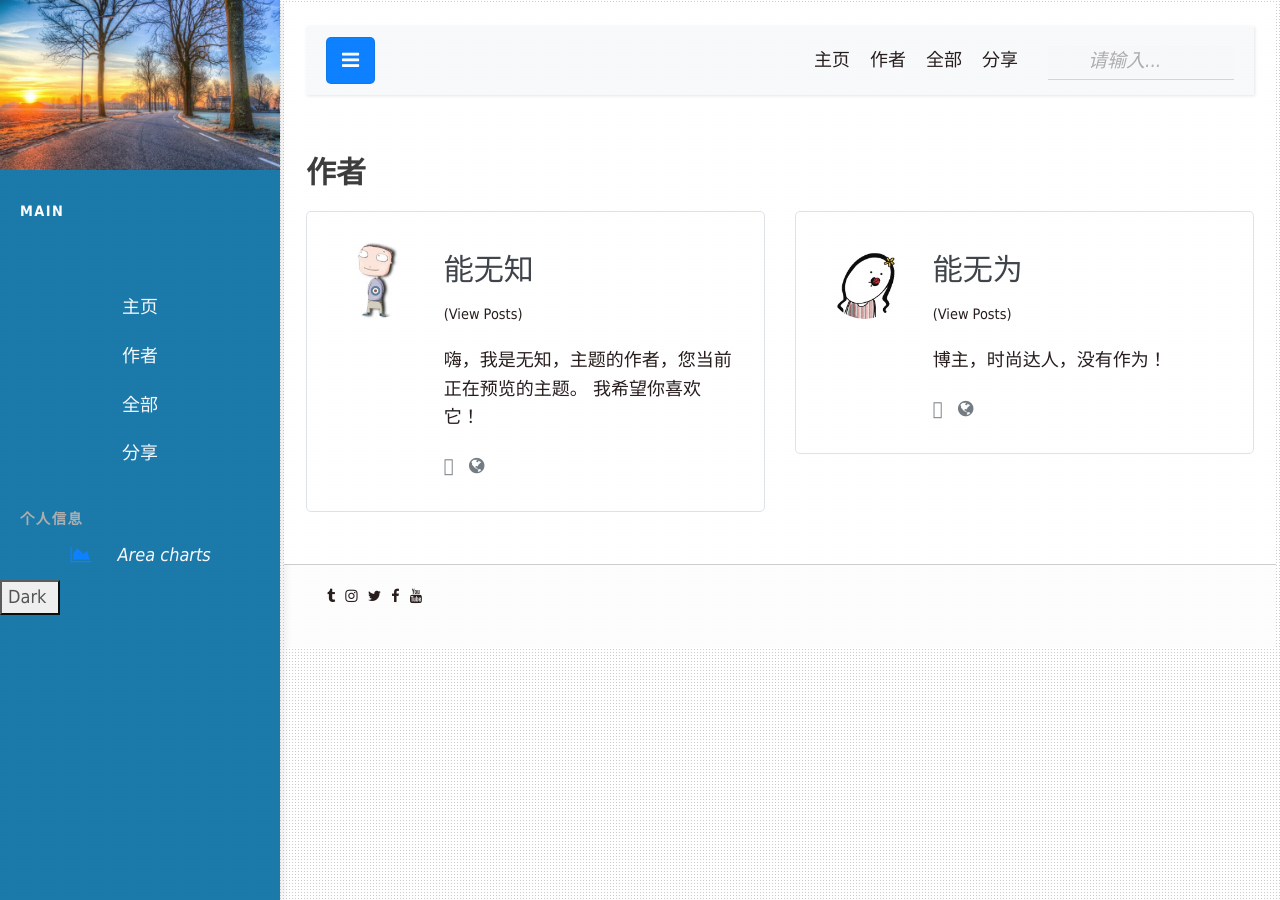
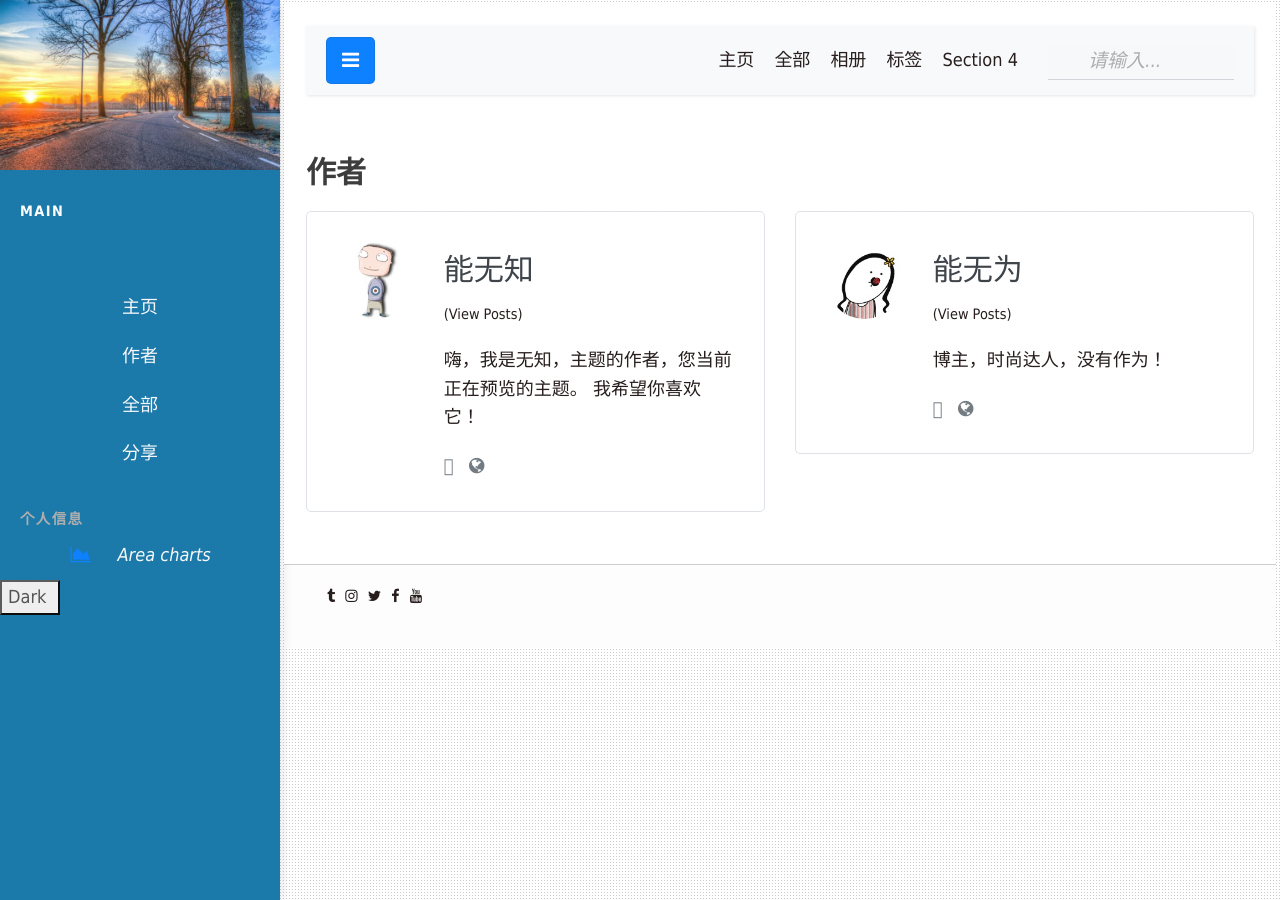
Before and after one commit to nengwuzhi/nengwuzhi.github.ioce, a Jekyll site: the page built from pages/authors-list.html, in a window 1280 px wide. Built offline with Jekyll 4.4.1, drawn with Linux system fonts in a browser that asks for light colours; nearby versions of some CDN libraries; comment, search, counter and statistics services are not loaded.

Commit message:
Update top_nav.html

```diff
--- a/_includes/top_nav.html
+++ b/_includes/top_nav.html
@@ -11,9 +11,20 @@
                                  <li class="nav-item active">
                                 <a class="nav-link" href="/">主页</a>
                                 </li>
-                     {% for item in site.nav %}
-                  <li class="nav-item"><a class="nav-link" href="{{item.url}}"  title="{{item.description}}">{{item.title}}</a></li>
-                    {% endfor %}
+
+    <li class="nav-item">
+      <a class="nav-link" href="#section1">全部</a>
+    </li>
+    <li class="nav-item">
+      <a class="nav-link" href="#section2">相册</a>
+    </li>
+    <li class="nav-item">
+      <a class="nav-link" href="#section3">标签</a>
+    </li>
+    <li class="nav-item">
+      <a class="nav-link" href="#section4">Section 4</a>
+    </li>
+
                         </ul>
 
           <div class="search" style="display:inline-block;position:relative;">
```
